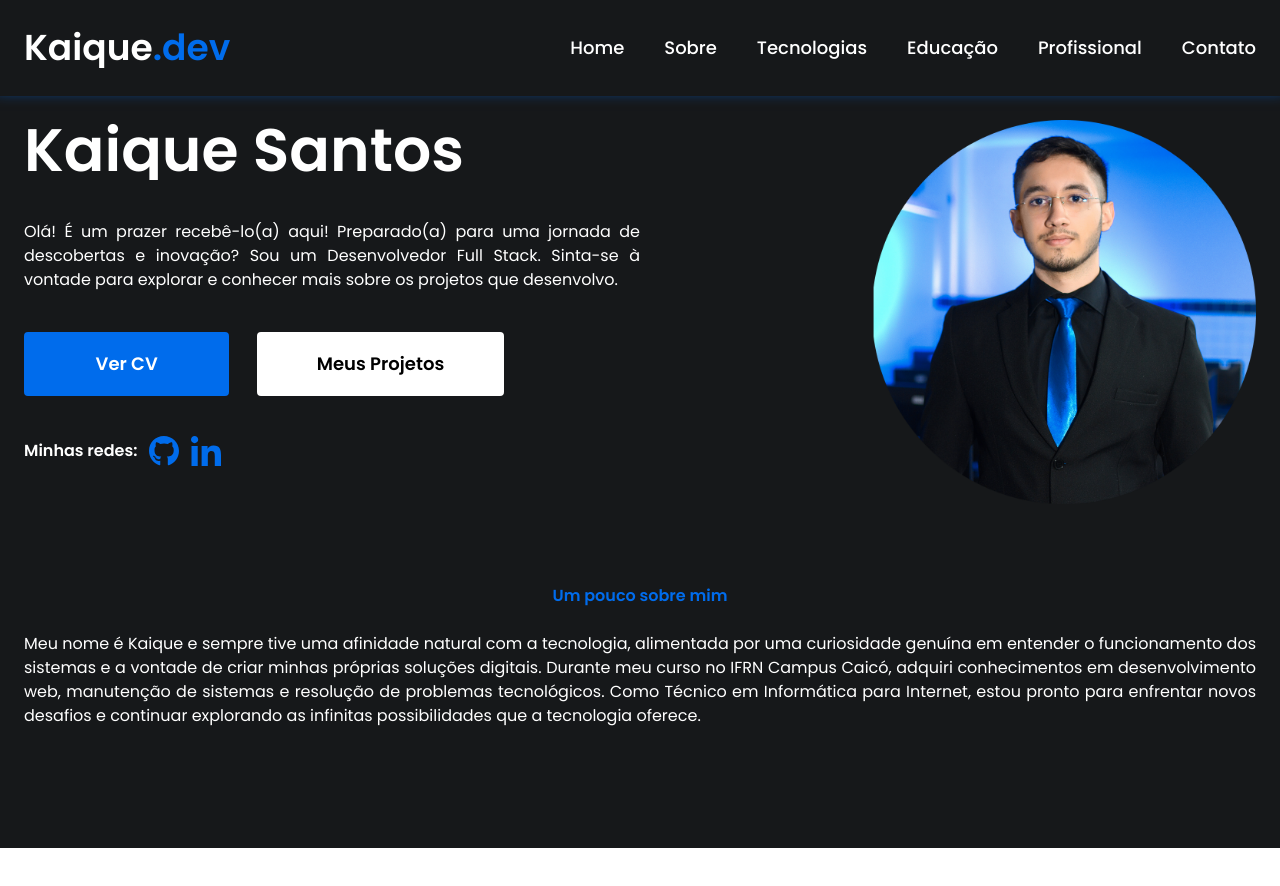
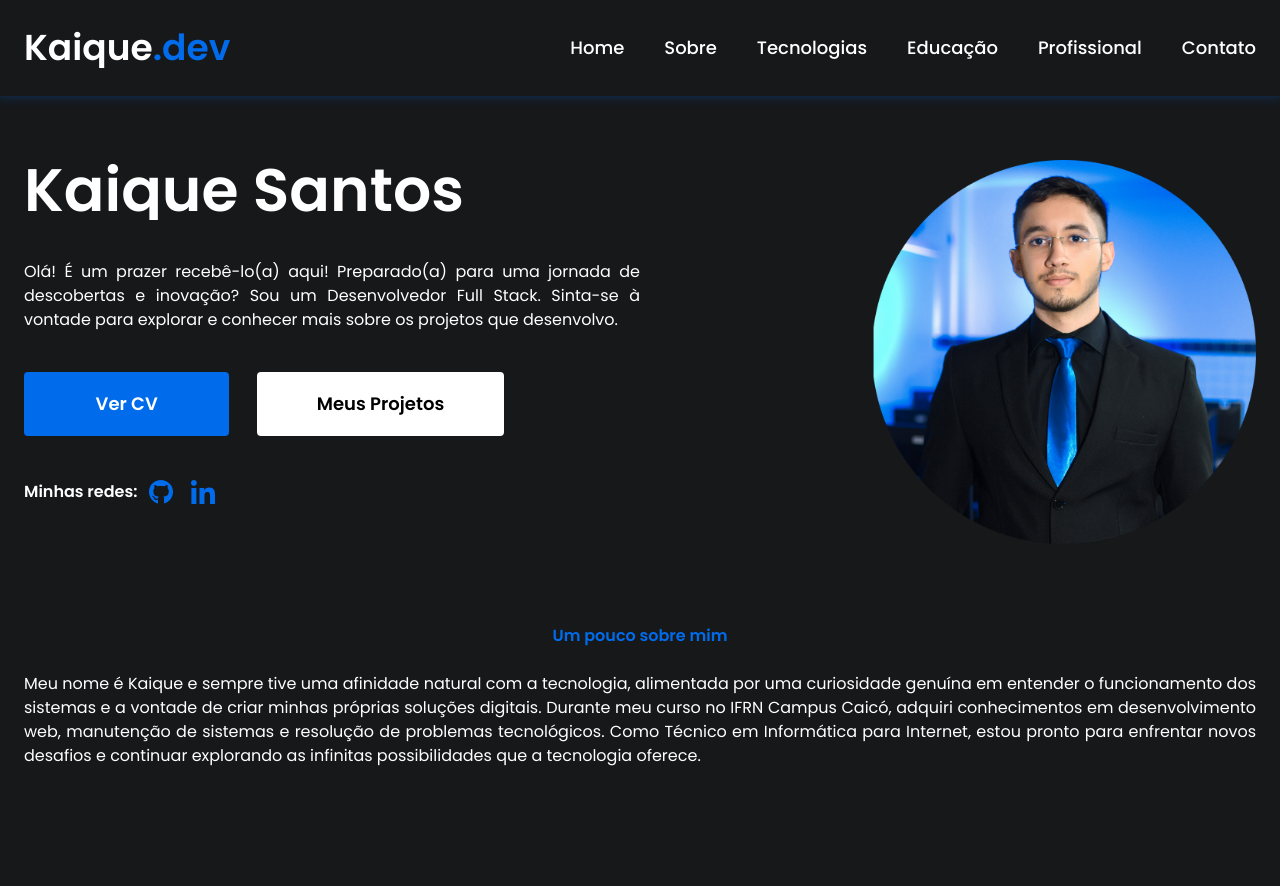
Before and after one commit to KJSS3012/portfolio, a React (Create React App) app: page / in a window 1280 px wide. Shown: the top 886 px of the page. Before the commit the page ends 848 px from the top, so only its background shows below. Built offline with nearby package versions, Linux system fonts and the light colour scheme.

Commit message:
add anchor points and fix duration aos animation

```diff
--- a/src/App.css
+++ b/src/App.css
@@ -6,6 +6,7 @@
   margin: 0;
   box-sizing: border-box;
   overflow-x: hidden;
+  scroll-behavior: smooth;
 }
 
 ::-webkit-scrollbar {
--- a/src/components/Container/index.js
+++ b/src/components/Container/index.js
@@ -4,7 +4,7 @@ function Container({ children }) {
   return (
     <main
       className="flex flex-col w-screen bg-custom-black py-12 gap-20"
-      style={{ padding: "15vh 24px 15vh 24px" }}
+      style={{ padding: "20vh 24px 20vh 24px" }}
       id="container"
     >
       {children}
--- a/src/components/Header/index.js
+++ b/src/components/Header/index.js
@@ -19,8 +19,8 @@ function Header(props) {
         <div
           className={`hidden lg:flex text-lg font-medium gap-10 bg-custom-black`}
         >
-          <NavLink href="#">Home</NavLink>
-          <NavLink href="#">Sobre</NavLink>
+          <NavLink isTop={true}>Home</NavLink>
+          <NavLink href="#about">Sobre</NavLink>
           <NavLink href="#">Tecnologias</NavLink>
           <NavLink href="#">Educação</NavLink>
           <NavLink href="#">Profissional</NavLink>
@@ -70,13 +70,13 @@ function Header(props) {
         </button>
         <ul className="text-2xl text-white flex flex-col gap-10 p-5">
           <li className="overflow-hidden">
-            <NavLink href="#">Home</NavLink>
+            <NavLink isTop={true}>Home</NavLink>
+          </li>
+          <li className="overflow-hidden">
+            <NavLink href="#about">Sobre</NavLink>
           </li>
           <li className="overflow-hidden">
             <NavLink href="#">Tecnologias</NavLink>
-          </li>
-          <li className="overflow-hidden">
-            <NavLink href="#">Sobre</NavLink>
           </li>
           <li className="overflow-hidden">
             <NavLink href="#">Educação</NavLink>
--- a/src/components/Logo/index.js
+++ b/src/components/Logo/index.js
@@ -4,8 +4,8 @@ import "./style.css";
 function Logo(props) {
   return (
     <Fragment>
-      <a href={props.href}>
-        <img src={props.img} />
+      <a href={props.href} id="link-social" className="flex items-center">
+        <img src={props.img} id="social-photo" />
       </a>
     </Fragment>
   );
--- a/src/components/Logo/style.css
+++ b/src/components/Logo/style.css
@@ -1,10 +1,11 @@
-/* CSS para o efeito hover no SVG */
-svg:hover path {
-  stroke-opacity: 1;
+#link-social{
+  height: 2rem;
 }
 
-/* CSS para o efeito de transição suave */
-svg path {
-  stroke-opacity: 0;
-  transition: stroke-opacity 0.3s ease;
+#social-photo{
+  width: 80%;
+  transition: 0.3s;
 }
+#social-photo:hover{
+  width: 110%;
+}
--- a/src/components/NavLink/index.js
+++ b/src/components/NavLink/index.js
@@ -1,10 +1,17 @@
 import React from "react";
 
-function NavLink({ href, children, className }) {
+function NavLink({ href, children, isTop }) {
+  const scrollTop = () => {
+    window.scrollTo({
+      top: 0,
+    });
+  };
+
   return (
     <a
       href={href}
-      className={`hover:text-custom-blue duration-300 cursor-pointer ${className}`}
+      className={`hover:text-custom-blue duration-300 cursor-pointer`}
+      onClick={isTop ? scrollTop : null}
     >
       {children}
     </a>
--- a/src/index.js
+++ b/src/index.js
@@ -6,7 +6,9 @@ import reportWebVitals from "./reportWebVitals";
 import Aos from "aos";
 import "aos/dist/aos.css";
 
-Aos.init();
+Aos.init({
+  duration: 1500,
+});
 
 const root = ReactDOM.createRoot(document.getElementById("root"));
 root.render(
--- a/src/sections/About/index.js
+++ b/src/sections/About/index.js
@@ -2,7 +2,7 @@ import React from "react";
 
 function AboutSection() {
   return (
-    <section className="flex flex-col gap-6">
+    <section className="flex flex-col gap-6" id="about">
       <p className="text-custom-blue font-semibold text-center" data-aos="fade-down">Um pouco sobre mim</p>
       <p className="text-white text-justify" data-aos="fade-left">
         Meu nome é Kaique e sempre tive uma afinidade natural com a tecnologia,
--- a/src/sections/Initial/index.js
+++ b/src/sections/Initial/index.js
@@ -9,7 +9,7 @@ function InitialSection() {
   return (
     <section
       className="flex lg:flex-row flex-col lg:justify-between lg:gap-0 gap-10"
-      id="Section-Initial"
+      id="hero"
     >
       <div className="flex flex-col gap-10 text-white w-full lg:w-1/2">
         <h1
```
